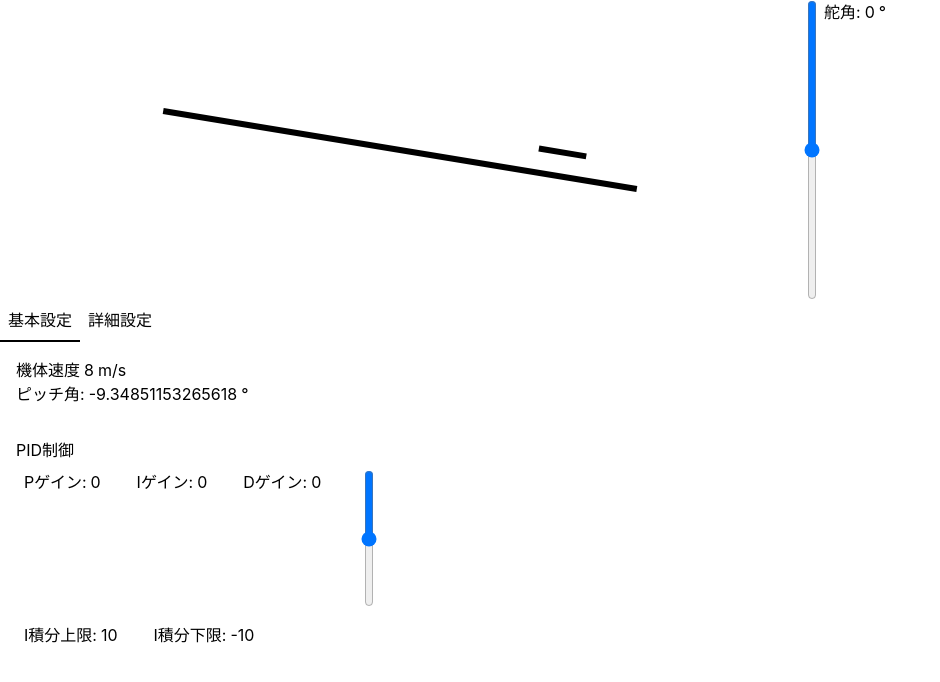
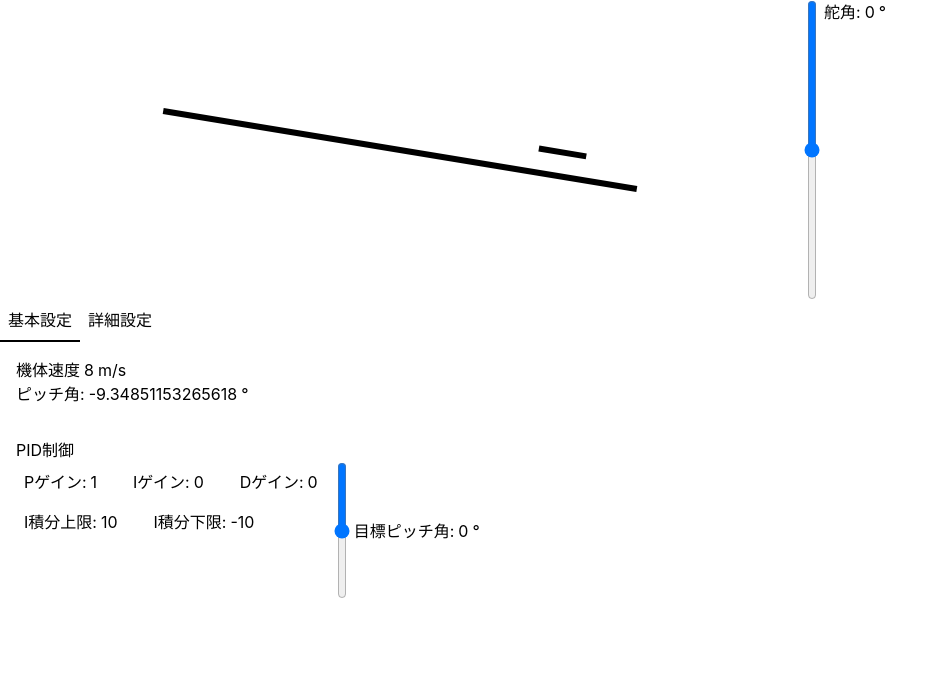
Before and after one commit to ponzu-4C9/react-physics-lab, a React (Vite) app: page / in a window 1280 px wide. Shown: the top 682 px of the page, without its empty margins (0-940 px from the left). Built offline with nearby package versions, Linux system fonts and the light colour scheme.

Commit message:
PID制御のパラメータを修正し、積分と微分の計算を追加。目標ピッチ角の編集機能を改善。

```diff
--- a/src/App.tsx
+++ b/src/App.tsx
@@ -28,9 +28,13 @@ export default function App() {
 
 
     //PID制御のためのパラメータ
+    usePID: false,
+
     target: 0,
+    pre_error: 0,
+    integral: 0,
 
-    kp: 0,
+    kp: 1,
     ki: 0,
     kd: 0,
 
@@ -80,6 +84,21 @@ export default function App() {
       //PID制御
       const e = p.target - p.theta;
 
+      p.integral += e * dt;
+      // 積分のクリッピング
+      if (p.integral > p.ipluslimit) p.integral = p.ipluslimit;
+      if (p.integral < p.iminuslimit) p.integral = p.iminuslimit;
+
+      const derivative = (e - p.pre_error) / dt;
+      const output = p.kp * e + p.ki * p.integral + p.kd * derivative;
+      if (p.usePID) {
+        p.delta_e = output;
+      }
+      p.pre_error = e;
+
+
+
+      //びょうが
       const ctx = canvas.getContext('2d')
       if (!ctx) return
 
@@ -132,10 +151,19 @@ export default function App() {
       <SettingTab useRef={pitchParam} />
       <div className="p-4">
         <h2>PID制御</h2>
+        <div className='flex'>
+          <div>
             <div className='flex p-2 space-x-8'>
               <EditableTxt def="Pゲイン:" nowvalue={p.kp} onCommit={(v) => { p.kp = v }} unit="" />
               <EditableTxt def="Iゲイン:" nowvalue={p.ki} onCommit={(v) => { p.ki = v }} unit="" />
               <EditableTxt def="Dゲイン:" nowvalue={p.kd} onCommit={(v) => { p.kd = v }} unit="" />
+            </div>
+            <div className='flex p-2 space-x-8'>
+              <EditableTxt def="I積分上限:" nowvalue={p.ipluslimit} onCommit={(v) => { p.ipluslimit = v }} unit="" />
+              <EditableTxt def="I積分下限:" nowvalue={p.iminuslimit} onCommit={(v) => { p.iminuslimit = v }} unit="" />
+            </div>
+          </div>
+          <div className='flex items-center'>
             <input className='soujyukan'
               type="range"
               min="-30"
@@ -143,10 +171,8 @@ export default function App() {
               defaultValue={0}
               onChange={(e) => { p.target = Number(e.target.value) }}
             />
+            <EditableTxt def="目標ピッチ角:" nowvalue={p.target} onCommit={(v) => { p.target = v }} unit="°" />
           </div>
-        <div className='flex p-2 space-x-8'>
-          <EditableTxt def="I積分上限:" nowvalue={p.ipluslimit} onCommit={(v) => { p.ipluslimit = v }} unit="" />
-          <EditableTxt def="I積分下限:" nowvalue={p.iminuslimit} onCommit={(v) => { p.iminuslimit = v }} unit="" />
         </div>
       </div>
     </div>
```
Lines whose indentation alone changed are shown as unchanged.
